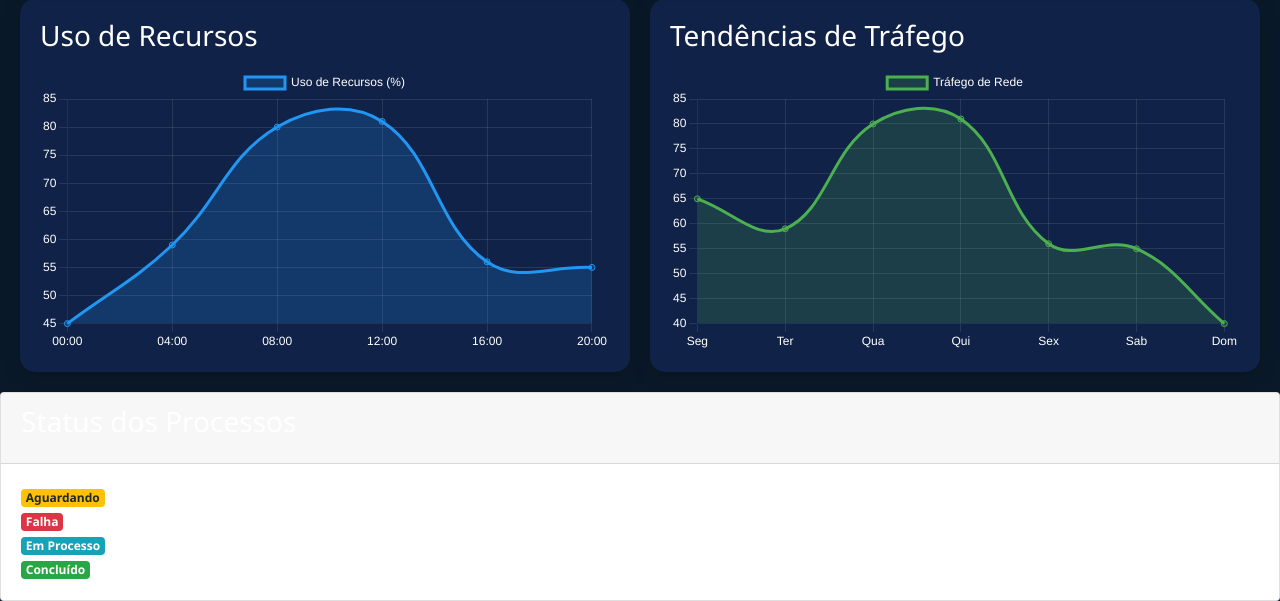
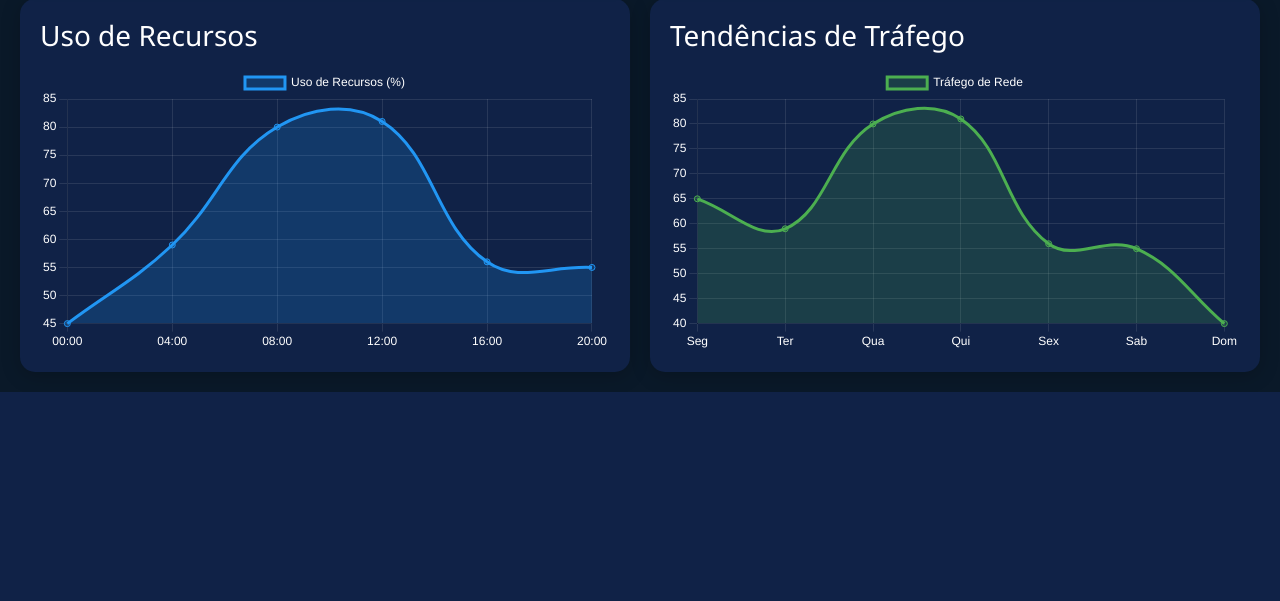
Before and after one commit to Thiago-Bosco/inventario, a Django app: page /home/dashboard/ in a window 1280 px wide. Shown: the part 984-1585 px from the top of the page. After the commit the page ends 1376 px from the top, so only its background shows below. Run offline with Django 5.2, Linux system fonts and the light colour scheme; a user stored in the database is signed in; data comes from the database, SQL or seed files in the repository; both versions use the stored data as it was after the commit; data that the repository does not hold is empty; some libraries are stand-ins or nearby versions.

Commit message:
Restored to 'e40c3949af6e900d3059b684577a9a45554f4e13'
Replit-Restored-To: e40c3949af6e900d3059b684577a9a45554f4e13

```diff
--- a/jobs/templates/jobs/dashboard.html
+++ b/jobs/templates/jobs/dashboard.html
@@ -315,23 +315,3 @@
     </script>
 </body>
 </html>
-<div class="row">
-  <div class="col-md-12">
-    <div class="card">
-      <div class="card-header">
-        <h3 class="card-title">Status dos Processos</h3>
-      </div>
-      <div class="card-body">
-        <div class="status-indicators">
-          <span class="badge badge-warning">Aguardando</span> - Processo está na fila, aguardando início
-          <br>
-          <span class="badge badge-danger">Falha</span> - Processo encontrou um erro ou falhou
-          <br>
-          <span class="badge badge-info">Em Processo</span> - Processo está em execução
-          <br>
-          <span class="badge badge-success">Concluído</span> - Processo finalizado com sucesso
-        </div>
-      </div>
-    </div>
-  </div>
-</div>
```
Also changed, not shown: db.sqlite3.
